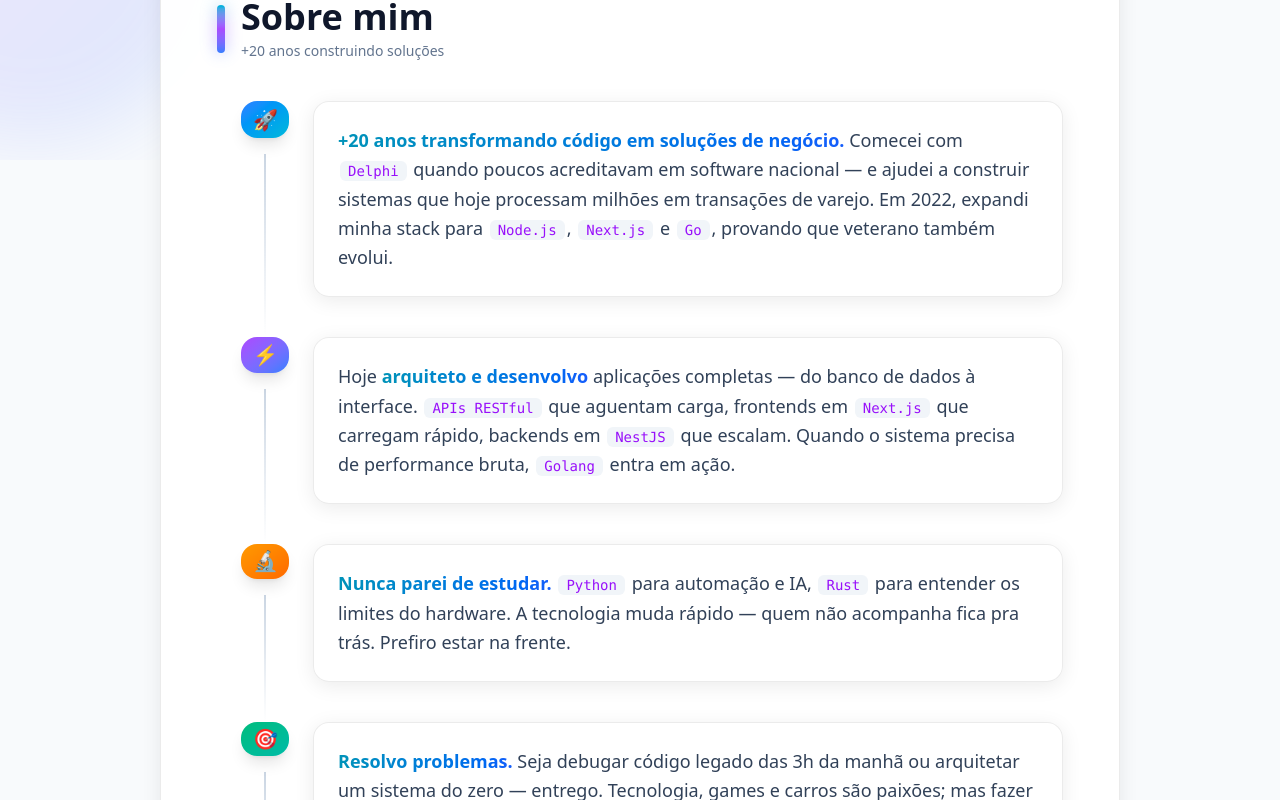
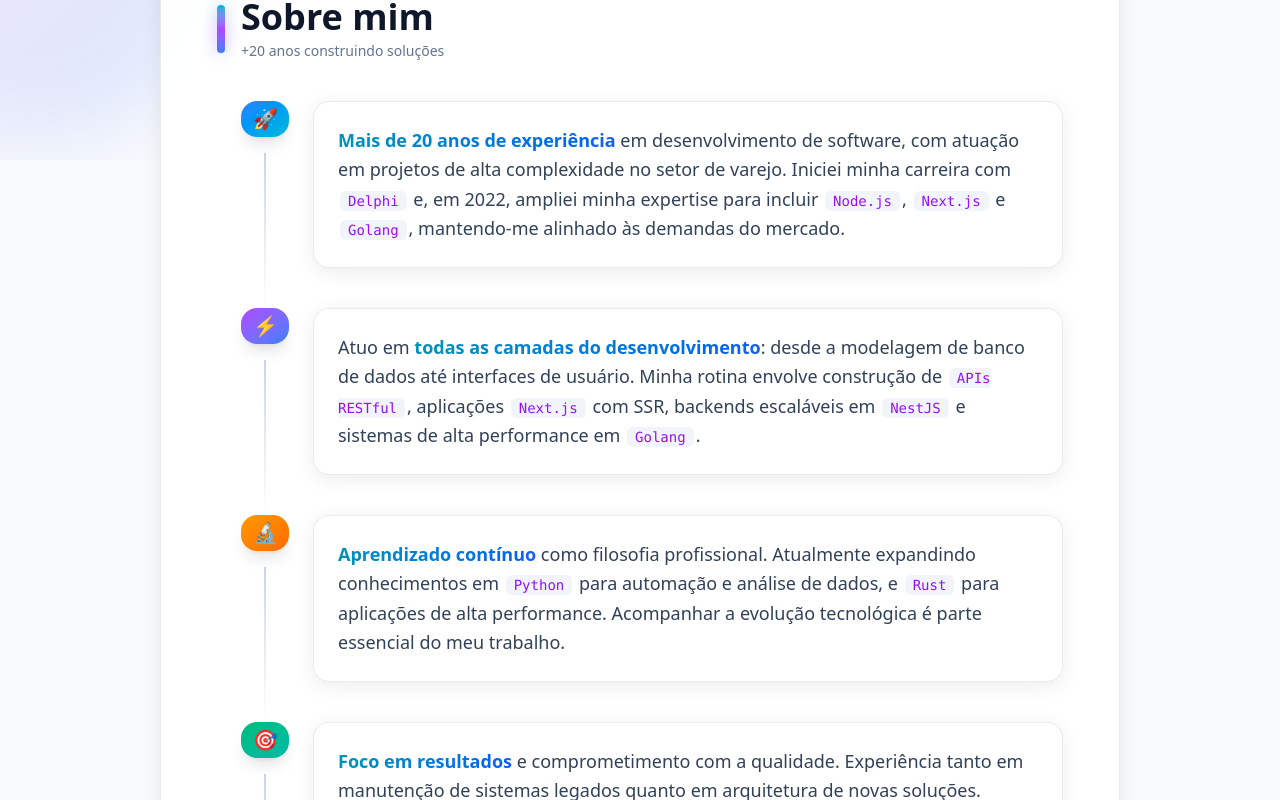
Before and after one commit to toppermitz/andersondapper, a Next.js app: page / in a window 1280 px wide. Shown: the part 640-1440 px from the top of the page. Built offline with nearby package versions, Linux system fonts and the light colour scheme.

Commit message:
copy: tom profissional e sóbrio

```diff
--- a/src/app/layout.tsx
+++ b/src/app/layout.tsx
@@ -12,7 +12,7 @@ import type { Metadata } from 'next'
 
 const siteUrl = 'https://andersondapper.com.br'
 const siteName = 'Anderson Dapper'
-const siteDescription = '+20 anos transformando código em soluções de negócio. Arquiteto e desenvolvedor Full Stack especializado em Node.js, Next.js, NestJS e Go. Do legado ao moderno, entrego sistemas que escalam.'
+const siteDescription = 'Desenvolvedor Full Stack com mais de 20 anos de experiência em projetos de alta complexidade. Especialista em Node.js, Next.js, NestJS, TypeScript e Golang. Atuação em todas as camadas do desenvolvimento.'
 
 export const metadata: Metadata = {
   metadataBase: new URL(siteUrl),
--- a/src/components/About.tsx
+++ b/src/components/About.tsx
@@ -77,7 +77,7 @@ export default function About() {
           glowColor="bg-cyan-500"
           delay="delay-100"
         >
-          <Highlight>+20 anos transformando código em soluções de negócio.</Highlight> Comecei com <Tech>Delphi</Tech> quando poucos acreditavam em software nacional — e ajudei a construir sistemas que hoje processam milhões em transações de varejo. Em 2022, expandi minha stack para <Tech>Node.js</Tech>, <Tech>Next.js</Tech> e <Tech>Go</Tech>, provando que veterano também evolui.
+          <Highlight>Mais de 20 anos de experiência</Highlight> em desenvolvimento de software, com atuação em projetos de alta complexidade no setor de varejo. Iniciei minha carreira com <Tech>Delphi</Tech> e, em 2022, ampliei minha expertise para incluir <Tech>Node.js</Tech>, <Tech>Next.js</Tech> e <Tech>Golang</Tech>, mantendo-me alinhado às demandas do mercado.
         </TimelineItem>
 
         <TimelineItem
@@ -86,7 +86,7 @@ export default function About() {
           glowColor="bg-purple-500"
           delay="delay-200"
         >
-          Hoje <Highlight>arquiteto e desenvolvo</Highlight> aplicações completas — do banco de dados à interface. <Tech>APIs RESTful</Tech> que aguentam carga, frontends em <Tech>Next.js</Tech> que carregam rápido, backends em <Tech>NestJS</Tech> que escalam. Quando o sistema precisa de performance bruta, <Tech>Golang</Tech> entra em ação.
+          Atuo em <Highlight>todas as camadas do desenvolvimento</Highlight>: desde a modelagem de banco de dados até interfaces de usuário. Minha rotina envolve construção de <Tech>APIs RESTful</Tech>, aplicações <Tech>Next.js</Tech> com SSR, backends escaláveis em <Tech>NestJS</Tech> e sistemas de alta performance em <Tech>Golang</Tech>.
         </TimelineItem>
 
         <TimelineItem
@@ -95,7 +95,7 @@ export default function About() {
           glowColor="bg-orange-500"
           delay="delay-300"
         >
-          <Highlight>Nunca parei de estudar.</Highlight> <Tech>Python</Tech> para automação e IA, <Tech>Rust</Tech> para entender os limites do hardware. A tecnologia muda rápido — quem não acompanha fica pra trás. Prefiro estar na frente.
+          <Highlight>Aprendizado contínuo</Highlight> como filosofia profissional. Atualmente expandindo conhecimentos em <Tech>Python</Tech> para automação e análise de dados, e <Tech>Rust</Tech> para aplicações de alta performance. Acompanhar a evolução tecnológica é parte essencial do meu trabalho.
         </TimelineItem>
 
         <TimelineItem
@@ -104,7 +104,7 @@ export default function About() {
           glowColor="bg-emerald-500"
           delay="delay-400"
         >
-          <Highlight>Resolvo problemas.</Highlight> Seja debugar código legado das 3h da manhã ou arquitetar um sistema do zero — entrego. Tecnologia, games e carros são paixões; mas fazer software que funciona é o que me move.
+          <Highlight>Foco em resultados</Highlight> e comprometimento com a qualidade. Experiência tanto em manutenção de sistemas legados quanto em arquitetura de novas soluções. Interesse genuíno por tecnologia, complementado por hobbies em games e automobilismo.
         </TimelineItem>
       </div>
     </section>
```
